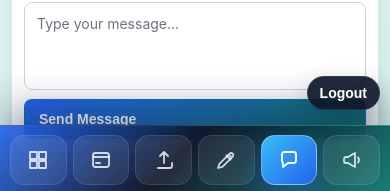
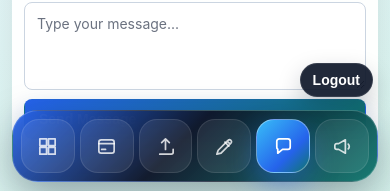
Before and after one commit to Ishimwesam/ubumwehouse, a React (Vite) app in the folder frontend/: page /tenant-portal/messages in a window 390 px wide. Shown: the part 650-841 px from the top of the page. Built offline with nearby package versions, Linux system fonts and the light colour scheme; no server answers; sample sign-in values are in the browser's storage.

Commit message:
Float tenant portal mobile nav

```diff
--- a/frontend/public/tenant-portal-sw.js
+++ b/frontend/public/tenant-portal-sw.js
@@ -1,4 +1,4 @@
-const CACHE_NAME = 'ubumwe-tenant-portal-v6';
+const CACHE_NAME = 'ubumwe-tenant-portal-v7';
 const APP_SHELL = [
   '/',
   '/tenant-portal',
--- a/frontend/src/components/TenantPortalNav.jsx
+++ b/frontend/src/components/TenantPortalNav.jsx
@@ -1,5 +1,5 @@
 import React from 'react';
-import { useNavigate } from 'react-router-dom';
+import { useLocation, useNavigate } from 'react-router-dom';
 import useTenantUnread from '../hooks/useTenantUnread';
 import { clearUnread } from '../utils/tenantNotification';
 
@@ -68,9 +68,24 @@ const navItems = [
   { id: 'password', label: 'Change Password', shortLabel: 'Password', path: '/forgot-password', extra: true }
 ];
 
+const getCurrentFromPath = (pathname = '') => {
+  const exactMatch = navItems.find((item) => item.path === pathname);
+  if (exactMatch) return exactMatch.id;
+
+  const nestedMatch = navItems
+    .filter((item) => item.path !== '/tenant-portal' && pathname.startsWith(item.path))
+    .sort((a, b) => b.path.length - a.path.length)[0];
+
+  if (nestedMatch) return nestedMatch.id;
+  if (pathname.startsWith('/tenant-portal')) return 'dashboard';
+  return '';
+};
+
 const TenantPortalNav = ({ current = '', mobileOnly = false, onDashboardClick }) => {
   const navigate = useNavigate();
+  const location = useLocation();
   const unreadMessages = useTenantUnread();
+  const activeItem = current || getCurrentFromPath(location.pathname);
 
   const handleClick = (item) => {
     if (item.id === 'messages') {
@@ -79,6 +94,11 @@ const TenantPortalNav = ({ current = '', mobileOnly = false, onDashboardClick })
 
     if (item.id === 'dashboard' && onDashboardClick) {
       onDashboardClick();
+      return;
+    }
+
+    if (location.pathname === item.path) {
+      window.scrollTo({ top: 0, behavior: 'smooth' });
       return;
     }
 
@@ -92,7 +112,7 @@ const TenantPortalNav = ({ current = '', mobileOnly = false, onDashboardClick })
           key={item.id}
           type="button"
           className={[
-            current === item.id ? 'active' : '',
+            activeItem === item.id ? 'active' : '',
             item.id === 'messages' ? 'tp-nav-msg-btn' : '',
             item.extra ? 'tp-nav-extra' : ''
           ].filter(Boolean).join(' ')}
--- a/frontend/src/styles/tenant-portal.css
+++ b/frontend/src/styles/tenant-portal.css
@@ -339,7 +339,14 @@
   display: flex;
   align-items: center;
   gap: 8px;
+  touch-action: manipulation;
+  -webkit-tap-highlight-color: transparent;
   transition: background-color 0.16s ease, border-color 0.16s ease, transform 0.16s ease;
+}
+
+.tp-nav button:focus-visible {
+  outline: 3px solid rgba(56, 189, 248, 0.7);
+  outline-offset: 2px;
 }
 
 .tp-nav-icon {
@@ -1092,16 +1099,20 @@
 
   .tp-sidebar {
     position: fixed;
-    left: 0;
-    right: 0;
-    bottom: 0;
+    left: max(12px, env(safe-area-inset-left));
+    right: max(12px, env(safe-area-inset-right));
+    bottom: calc(12px + env(safe-area-inset-bottom));
     z-index: 50;
-    padding: 9px 10px calc(9px + env(safe-area-inset-bottom));
+    max-width: 430px;
+    margin: 0 auto;
+    padding: 8px;
     border-right: none;
-    border-top: 1px solid rgba(255, 255, 255, 0.14);
+    border-radius: 26px;
+    border: 1px solid rgba(255, 255, 255, 0.18);
     background:
       linear-gradient(135deg, rgba(37, 99, 235, 0.92), rgba(15, 23, 42, 0.98) 46%, rgba(15, 118, 110, 0.95));
-    box-shadow: 0 -18px 40px rgba(15, 23, 42, 0.32);
+    box-shadow: 0 18px 44px rgba(15, 23, 42, 0.34);
+    backdrop-filter: blur(18px);
   }
 
   .tp-brand-block {
@@ -1111,7 +1122,7 @@
   .tp-nav {
     display: grid;
     grid-template-columns: repeat(6, minmax(0, 1fr));
-    gap: 6px;
+    gap: 5px;
     overflow: visible;
   }
 
@@ -1121,11 +1132,12 @@
 
   .tp-nav button {
     min-width: 0;
-    min-height: 50px;
+    min-height: 48px;
+    aspect-ratio: 1 / 1;
     justify-content: center;
     text-align: center;
-    padding: 6px 3px;
-    border-radius: 14px;
+    padding: 0;
+    border-radius: 18px;
     color: rgba(255, 255, 255, 0.8);
     background: rgba(255, 255, 255, 0.08);
     border-color: rgba(255, 255, 255, 0.1);
@@ -1142,9 +1154,9 @@
 
   .tp-nav button.active {
     color: #ffffff;
-    background: linear-gradient(135deg, #38bdf8, #2563eb);
+    background: linear-gradient(135deg, #38bdf8, #2563eb 64%, #0f766e);
     border-color: rgba(255, 255, 255, 0.36);
-    box-shadow: 0 10px 24px rgba(37, 99, 235, 0.38);
+    box-shadow: 0 12px 28px rgba(37, 99, 235, 0.42);
   }
 
   .tp-nav button:hover {
@@ -1152,8 +1164,8 @@
   }
 
   .tp-nav-icon {
-    width: 24px;
-    height: 24px;
+    width: 23px;
+    height: 23px;
   }
 
   .tp-nav-label {
@@ -1162,8 +1174,8 @@
 
   .tp-nav-badge {
     position: absolute;
-    top: 3px;
-    right: 5px;
+    top: 4px;
+    right: 4px;
     min-width: 18px;
     height: 18px;
     padding: 0 4px;
@@ -1177,21 +1189,25 @@
 
   .tp-mobile-nav {
     position: fixed;
-    left: 0;
-    right: 0;
-    bottom: 0;
+    left: max(12px, env(safe-area-inset-left));
+    right: max(12px, env(safe-area-inset-right));
+    bottom: calc(12px + env(safe-area-inset-bottom));
     z-index: 50;
-    padding: 9px 10px calc(9px + env(safe-area-inset-bottom));
+    max-width: 430px;
+    margin: 0 auto;
+    padding: 8px;
     background:
       linear-gradient(135deg, rgba(37, 99, 235, 0.92), rgba(15, 23, 42, 0.98) 46%, rgba(15, 118, 110, 0.95));
-    border-top: 1px solid rgba(255, 255, 255, 0.14);
-    box-shadow: 0 -18px 40px rgba(15, 23, 42, 0.32);
+    border-radius: 26px;
+    border: 1px solid rgba(255, 255, 255, 0.18);
+    box-shadow: 0 18px 44px rgba(15, 23, 42, 0.34);
+    backdrop-filter: blur(18px);
   }
 
   .tp-logout {
     position: absolute;
-    right: 10px;
-    top: -50px;
+    right: 4px;
+    top: -48px;
     margin-top: 0;
     padding: 8px 12px;
     background: rgba(15, 23, 42, 0.92);
@@ -1202,7 +1218,7 @@
   }
 
   .tp-main {
-    padding: 12px 12px 126px;
+    padding: 12px 12px 118px;
     background: transparent;
   }
 
```
